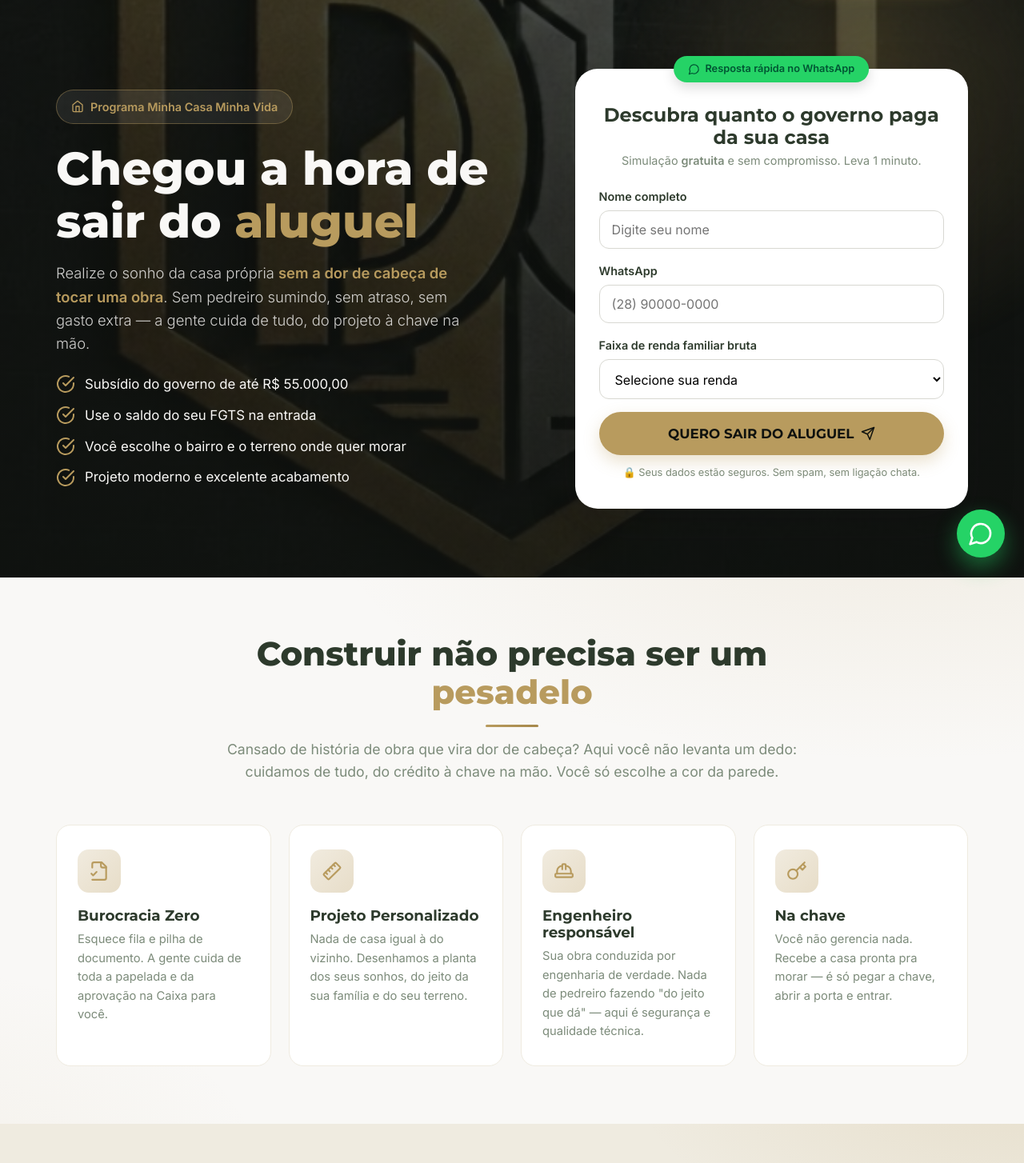
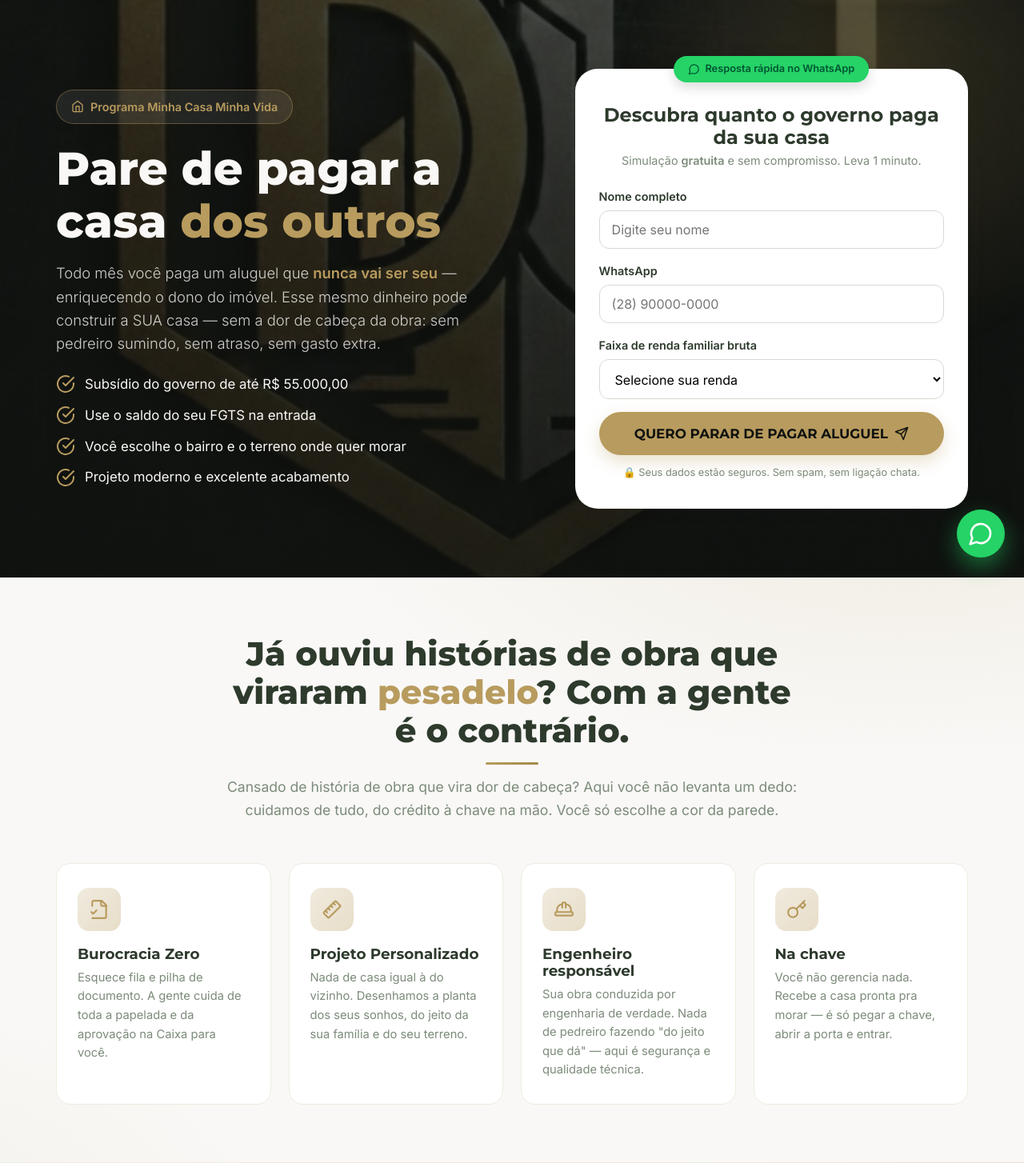
Before and after one commit to LeonanLima/d-lima-institucional, a Flask app: page / in a window 1280 px wide. Shown: the part 79-1533 px from the top of the page at 80% size. Run offline with Flask 3, Linux system fonts and the light colour scheme.

Commit message:
copy: tom mais agressivo (hero, botao, diferenciais); mantem CTA final
H1 'Pare de pagar a casa dos outros'; lead confronta o aluguel;
botao 'QUERO PARAR DE PAGAR ALUGUEL'; diferenciais com gancho de pergunta.
CTA final mantida a pedido do Leonan.

Co-Authored-By: Claude Opus 4.8 <noreply@anthropic.com>

```diff
--- a/templates/index.html
+++ b/templates/index.html
@@ -102,10 +102,10 @@
                     <svg viewBox="0 0 24 24" fill="none" stroke="currentColor" stroke-width="2" stroke-linecap="round" stroke-linejoin="round"><path d="m3 9 9-7 9 7v11a2 2 0 0 1-2 2H5a2 2 0 0 1-2-2z"/><path d="M9 22V12h6v10"/></svg>
                     Programa Minha Casa Minha Vida
                 </span>
-                <h1>Chegou a hora de sair do <span class="gold">aluguel</span></h1>
+                <h1>Pare de pagar a casa <span class="gold">dos outros</span></h1>
                 <p class="hero__lead">
-                    Realize o sonho da casa própria <strong class="gold">sem a dor de cabeça de tocar uma obra</strong>.
-                    Sem pedreiro sumindo, sem atraso, sem gasto extra — a gente cuida de tudo, do projeto à chave na mão.
+                    Todo mês você paga um aluguel que <strong class="gold">nunca vai ser seu</strong> — enriquecendo o dono do imóvel.
+                    Esse mesmo dinheiro pode construir a SUA casa — sem a dor de cabeça da obra: sem pedreiro sumindo, sem atraso, sem gasto extra.
                 </p>
                 <ul class="hero__list">
                     <li>
@@ -156,7 +156,7 @@
                         </select>
                     </div>
                     <button type="submit" class="btn btn--gold btn--block btn--lg">
-                        QUERO SAIR DO ALUGUEL
+                        QUERO PARAR DE PAGAR ALUGUEL
                         <svg viewBox="0 0 24 24" fill="none" stroke="currentColor" stroke-width="2" stroke-linecap="round" stroke-linejoin="round"><path d="m22 2-7 20-4-9-9-4Z"/><path d="M22 2 11 13"/></svg>
                     </button>
                     <p class="form-card__hint" style="margin-top:12px;margin-bottom:0;font-size:.8rem;">🔒 Seus dados estão seguros. Sem spam, sem ligação chata.</p>
@@ -173,7 +173,7 @@
     <section class="section section--cream">
         <div class="container">
             <div class="section__head">
-                <h2 class="section__title">Construir não precisa ser um <span class="gold">pesadelo</span></h2>
+                <h2 class="section__title">Já ouviu histórias de obra que viraram <span class="gold">pesadelo</span>? Com a gente é o contrário.</h2>
                 <p class="section__sub">Cansado de história de obra que vira dor de cabeça? Aqui você não levanta um dedo: cuidamos de tudo, do crédito à chave na mão. Você só escolhe a cor da parede.</p>
             </div>
             <div class="grid grid--4">
```
